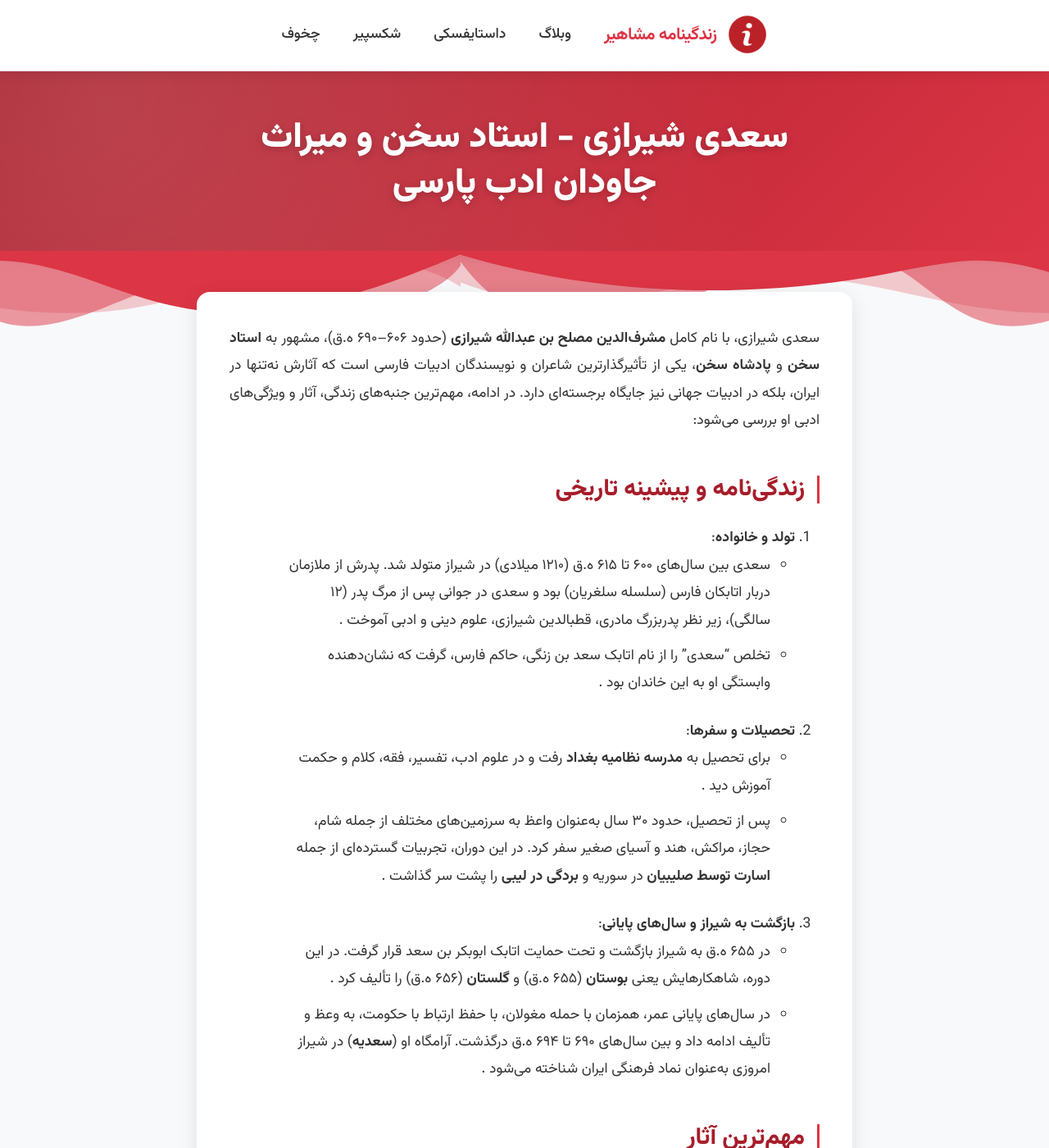
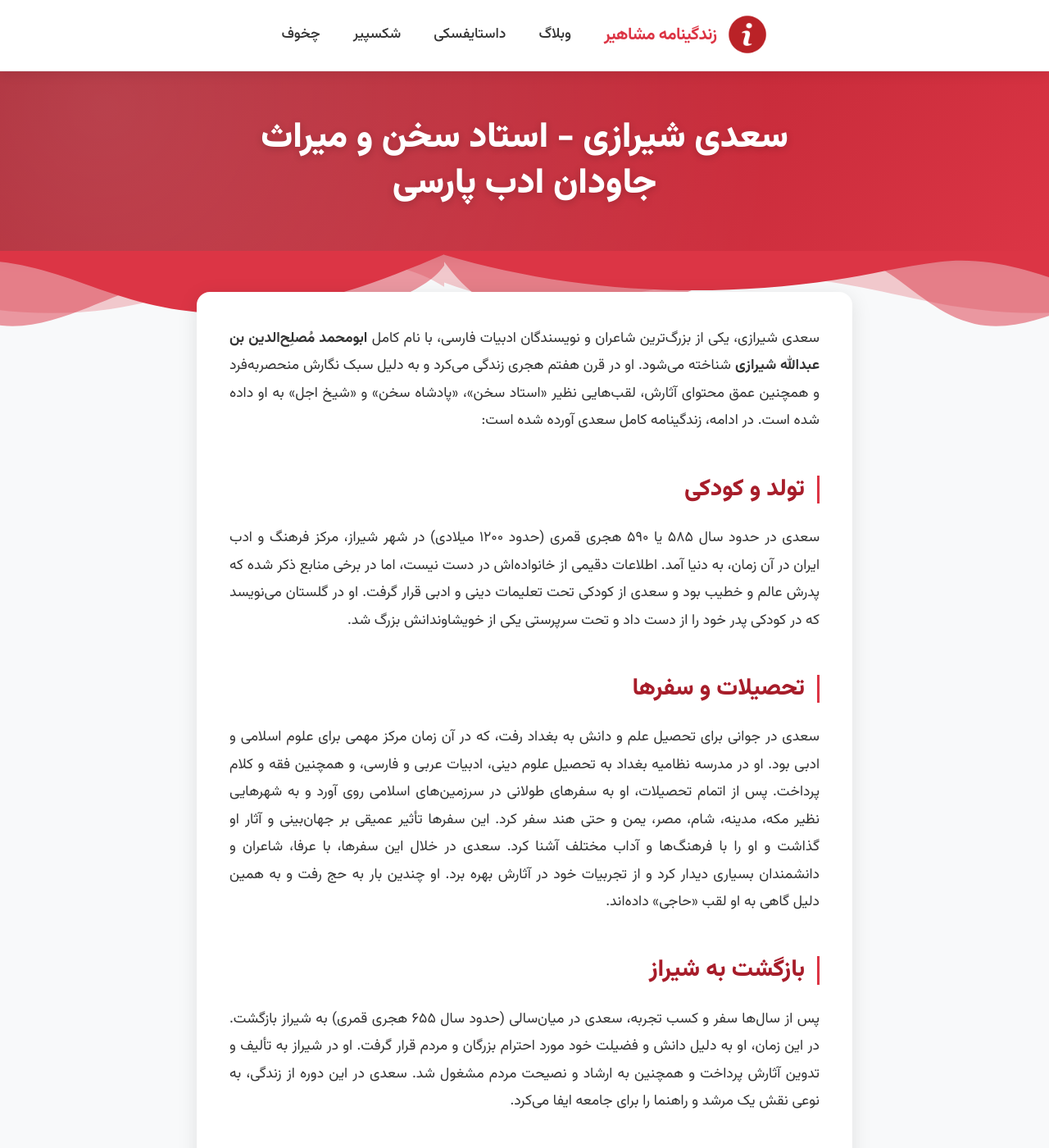
Before and after one commit to darkblog/darkblog.github.io, a Jekyll site: the page built from _posts/2025-6-28-9.md, in a window 1280 px wide and 1400 px high. Shown: the whole window at 82% size. Built offline with Jekyll 4.4.1, drawn with Linux system fonts in a browser that asks for light colours; some of the changed text lies outside the part shown.

Commit message:
Update 2025-6-28-9.md

```diff
--- a/_posts/2025-6-28-9.md
+++ b/_posts/2025-6-28-9.md
@@ -3,67 +3,40 @@
 title: سعدی شیرازی - استاد سخن و میراث جاودان ادب پارسی
 ---
 
-سعدی شیرازی، با نام کامل **مشرف‌الدین مصلح بن عبدالله شیرازی** (حدود ۶۰۶–۶۹۰ ه.ق)، مشهور به **استاد سخن** و **پادشاه سخن**، یکی از تأثیرگذارترین شاعران و نویسندگان ادبیات فارسی است که آثارش نه‌تنها در ایران، بلکه در ادبیات جهانی نیز جایگاه برجسته‌ای دارد. در ادامه، مهم‌ترین جنبه‌های زندگی، آثار و ویژگی‌های ادبی او بررسی می‌شود:
+سعدی شیرازی، یکی از بزرگ‌ترین شاعران و نویسندگان ادبیات فارسی، با نام کامل **ابومحمد مُصلِح‌الدین بن عبدالله شیرازی** شناخته می‌شود. او در قرن هفتم هجری زندگی می‌کرد و به دلیل سبک نگارش منحصربه‌فرد و همچنین عمق محتوای آثارش، لقب‌هایی نظیر «استاد سخن»، «پادشاه سخن» و «شیخ اجل» به او داده شده است. در ادامه، زندگینامه کامل سعدی آورده شده است:
 
-## زندگی‌نامه و پیشینه تاریخی
-1. **تولد و خانواده**:
-   - سعدی بین سال‌های ۶۰۰ تا ۶۱۵ ه.ق (۱۲۱۰ میلادی) در شیراز متولد شد. پدرش از ملازمان دربار اتابکان فارس (سلسله سلغریان) بود و سعدی در جوانی پس از مرگ پدر (۱۲ سالگی)، زیر نظر پدربزرگ مادری، قطبالدین شیرازی، علوم دینی و ادبی آموخت .
-   - تخلص "سعدی" را از نام اتابک سعد بن زنگی، حاکم فارس، گرفت که نشان‌دهنده وابستگی او به این خاندان بود .
+## تولد و کودکی
+سعدی در حدود سال ۵۸۵ یا ۵۹۰ هجری قمری (حدود ۱۲۰۰ میلادی) در شهر شیراز، مرکز فرهنگ و ادب ایران در آن زمان، به دنیا آمد. اطلاعات دقیمی از خانواده‌اش در دست نیست، اما در برخی منابع ذکر شده که پدرش عالم و خطیب بود و سعدی از کودکی تحت تعلیمات دینی و ادبی قرار گرفت. او در گلستان می‌نویسد که در کودکی پدر خود را از دست داد و تحت سرپرستی یکی از خویشاوندانش بزرگ شد.
 
-2. **تحصیلات و سفرها**:
-   - برای تحصیل به **مدرسه نظامیه بغداد** رفت و در علوم ادب، تفسیر، فقه، کلام و حکمت آموزش دید .
-   - پس از تحصیل، حدود ۳۰ سال به‌عنوان واعظ به سرزمین‌های مختلف از جمله شام، حجاز، مراکش، هند و آسیای صغیر سفر کرد. در این دوران، تجربیات گسترده‌ای از جمله **اسارت توسط صلیبیان** در سوریه و **بردگی در لیبی** را پشت سر گذاشت .
+## تحصیلات و سفرها
+سعدی در جوانی برای تحصیل علم و دانش به بغداد رفت، که در آن زمان مرکز مهمی برای علوم اسلامی و ادبی بود. او در مدرسه نظامیه بغداد به تحصیل علوم دینی، ادبیات عربی و فارسی، و همچنین فقه و کلام پرداخت. پس از اتمام تحصیلات، او به سفرهای طولانی در سرزمین‌های اسلامی روی آورد و به شهرهایی نظیر مکه، مدینه، شام، مصر، یمن و حتی هند سفر کرد. این سفرها تأثیر عمیقی بر جهان‌بینی و آثار او گذاشت و او را با فرهنگ‌ها و آداب مختلف آشنا کرد. سعدی در خلال این سفرها، با عرفا، شاعران و دانشمندان بسیاری دیدار کرد و از تجربیات خود در آثارش بهره برد.
+او چندین بار به حج رفت و به همین دلیل گاهی به او لقب «حاجی» داده‌اند.
 
-3. **بازگشت به شیراز و سال‌های پایانی**:
-   - در ۶۵۵ ه.ق به شیراز بازگشت و تحت حمایت اتابک ابوبکر بن سعد قرار گرفت. در این دوره، شاهکارهایش یعنی **بوستان** (۶۵۵ ه.ق) و **گلستان** (۶۵۶ ه.ق) را تألیف کرد .
-   - در سال‌های پایانی عمر، همزمان با حمله مغولان، با حفظ ارتباط با حکومت، به وعظ و تألیف ادامه داد و بین سال‌های ۶۹۰ تا ۶۹۴ ه.ق درگذشت. آرامگاه او (**سعدیه**) در شیراز امروزی به‌عنوان نماد فرهنگی ایران شناخته می‌شود .
+## بازگشت به شیراز
+پس از سال‌ها سفر و کسب تجربه، سعدی در میان‌سالی (حدود سال ۶۵۵ هجری قمری) به شیراز بازگشت. در این زمان، او به دلیل دانش و فضیلت خود مورد احترام بزرگان و مردم قرار گرفت. او در شیراز به تألیف و تدوین آثارش پرداخت و همچنین به ارشاد و نصیحت مردم مشغول شد. سعدی در این دوره از زندگی، به نوعی نقش یک مرشد و راهنما را برای جامعه ایفا می‌کرد.
 
-## مهم‌ترین آثار
-سعدی در قالب‌های متنوعی از جمله غزل، مثنوی، نثر مسجع و حکایت‌های اخلاقی طبع‌آزمایی کرد:
+## آثار سعدی
+سعدی دو اثر برجسته به نام‌های **گلستان** و **بوستان** دارد که از شاهکارهای ادبیات فارسی به شمار می‌روند. همچنین **دیوان سعدی** شامل غزلیات، قصاید، رباعیات و مثنوی‌های اوست. در زیر به معرفی مختصر آثار او می‌پردازیم:
+1. **گلستان**: کتابی در نثر آهنگین و مسجع که در قالب داستان‌ها و حکایات، پند و اندرزهای اخلاقی، اجتماعی و عرفانی ارائه می‌دهد. این کتاب به ۸ باب تقسیم شده و ازنظر سبک نگارش، یکی از زیباترین نمونه‌های نثر فارسی است.
+2. **بوستان**: کتابی منظوم در قالب مثنوی که به موضوعات اخلاقی، تربیتی و عرفانی می‌پردازد. این اثر شامل ۱۰ باب است و ازنظر محتوا و زیبایی کلام، اثری بی‌نظیر محسوب می‌شود.
+3. **دیوان اشعار**: شامل غزلیات عاشقانه، قصاید، رباعیات و مثنوی‌های کوتاه که عمدتاً به موضوعات عاشقانه، عرفانی و اجتماعی اختصاص دارد. غزلیات سعدی به‌ویژه در بیان احساسات عاشقانه، بسیار لطیف و تأثیرگذار است.
 
-1. **بوستان (سعدینامه)**:
-   - نخستین اثر او، مثنوی در بحر متقارب با ۴٬۰۰۰ بیت که در ۱۰ باب (عدل، احسان، عشق، تواضع و...) به مسائل اخلاقی و اجتماعی می‌پردازد.
-   - نمونه شعر:
-     > به مجنون کسی گفت: ای نیک‌پی / چه بودت که دیگر نیایی به حی؟
-     > چو بشنید بیچاره بگریست زار / که ای خواجه دستم ز دامن بدار .
+## سبک و ویژگی‌های ادبی
+سعدی به دلیل تسلط بر زبان فارسی و عربی و همچنین تجربه‌های گسترده‌اش از سفر و زیست در میان مردمان مختلف، سبکی خاص در نثر و نظم خلق کرد که به «سهل ممتنع» معروف است. این سبک به این معناست که آثار او در ظاهر ساده به نظر می‌رسند، اما در عمق، بسیار پیچیده و پرمعنا هستند. او در بیان مفاهیم اخلاقی و انسانی، از زبان طنز و داستان‌گویی بهره می‌گیرد که آثارش را برای همه قابل‌فهم و جذاب کرده است.
 
-2. **گلستان**:
-   - شاهکار نثر مسجع آمیخته به نظم، شامل ۸ باب با موضوعاتی مانند سیاست، اخلاق و عرفان.
-   - سبک ساده و طنزآمیز آن، همراه با حکایت‌های کوتاه (مانند: "پادشاهی پارسایی را پرسید: یادت می‌آید؟ گفت: بلی، وقتی خدا را فراموش می‌کنم!") .
+## وفات سعدی
+سعدی در حدود سال ۶۹۱ هجری قمری (۱۲۹۲ میلادی) در شیراز درگذشت. آرامگاه او که به «سعدیه» معروف است، در شیراز قرار دارد و یکی از مکان‌های فرهنگی و تاریخی مهم ایران است. این آرامگاه در طول تاریخ بارها مرمت شده و امروزه به‌عنوان یکی از جاذبه‌های گردشگری شیراز شناخته می‌شود.
 
-3. **غزلیات**:
-   - حدود ۷٬۰۰۰ بیت غزل عاشقانه و عارفانه با زبانی روان و موسیقی‌ایی قوی. غزلیات او ۴۲% از کل اشعارش را تشکیل می‌دهد .
-   - نمونه:
-     > "دلبرا! پیش وجودت همه خوبان عدمند / سروران بر در سودای تو خاک قدمند" .
+## تأثیرات و جایگاه سعدی
+سعدی نه‌تنها در ایران، بلکه در سراسر جهان به‌عنوان شاعری بزرگ شناخته شده است. آثار او به زبان‌های مختلف ترجمه شده و موردتوجه قرار گرفته است. او در آثارش به موضوعاتی نظیر انسان‌دوستی، عدالت، محبت و اخلاق پرداخته و همین امر او را به چهره‌ای جهانی تبدیل کرده است. سعدی همچنین تأثیر عمیقی بر شاعران و نویسندگان پس از خود، نظیر حافظ، گذاشت.
 
-4. **دیگر آثار**:
-   - قصاید عربی، رباعیات، مجالس پنج‌گانه (خطابه‌ها)، و رساله‌هایی مانند "نصیحه‌الملوک" (پند به پادشاهان) .
+## روز بزرگداشت سعدی
+در ایران، روز اول اردیبهشت به‌عنوان روز بزرگداشت سعدی نام‌گذاری شده است. در این روز، مراسم‌های مختلفی در سعدیه و دیگر نقاط کشور برگزار می‌شود و از مقام این شاعر بزرگ تجلیل به عمل می‌آید.
 
-## ویژگی‌های ادبی و سبک نگارش
-- **سادگی و روانی**: با وجود پیچیدگی مفاهیم اخلاقی، زبان او برای عموم قابل درک بود و از افراط در آرایه‌های ادبی پرهیز می‌کرد .
-- **طنز اجتماعی**: از طنز برای انتقال مفاهیم عمیق استفاده می‌کرد (مانند انتقاد از ریاکاری در شعر: "زهد پیدا کفر پنهان بود چندین روزگار") .
-- **ایجاز (گزیده‌گویی)**: توانایی بیان معانی گسترده در کمترین واژه‌ها، به‌ویژه در گلستان .
-- **تنوع قالب‌ها**: آمار اشعار او نشان می‌دهد ۴۲% غزل، ۲۹% مثنوی و ۹% قصیده سروده است. وزن‌های پرکاربردش شامل "متقارب" (۲۶% اشعار) و "مجتث" (۱۴%) است .
+سعدی به‌عنوان یکی از ستون‌های ادبیات فارسی، با آثارش راهنمایی برای زندگی بهتر و اخلاقی‌تر ارائه داده و همچنان پس از گذشت قرن‌ها، کلامش تازه و تأثیرگذار باقی مانده است. یکی از معروف‌ترین ابیات او که بر سردر سازمان ملل متحد نیز نقش بسته، این است:
+> بنی‌آدم اعضای یک پیکرند
+> که در آفرینش ز یک گوهرند
+> چو عضوی به درد آورد روزگار
+> دگر عضوها را نماند قرار
 
-## میراث و تأثیر جهانی
-- **تأثیر بر ادبیات جهان**:
-   - گلستان و بوستان به زبان‌های اروپایی ترجمه شده‌اند و نویسندگانی مانند **ولتر** و **گوته** از او الهام گرفتند. بوستان در فهرست ۱۰۰ کتاب برتر تاریخ گاردین جای دارد .
-   - جمله‌هایی مانند "بنی‌آدم اعضای یکدیگرند" در سازمان ملل نقش بسته است.
-- **جایگاه در فرهنگ ایرانی**:
-   - روز ۱ اردیبهشت به نام "روز سعدی" در ایران نامگذاری شده است.
-   - بسیاری از اشعار او به ضرب‌المثل تبدیل شده‌اند ("مشک آن است که خود ببوید، نه آنکه عطار بگوید") .
-- **آرامگاه**: سعدیه شیراز، که امروزه به‌عنوان یکی از جاذبه‌های فرهنگی ایران، سالانه پذیرای هزاران بازدیدکننده است .
-
-## خلاصه‌ای از زندگی سعدی
-
-| موضوع | جزئیات |
-|-------|--------|
-| **تولد** | ۶۰۰–۶۱۵ ه.ق (شیراز) |
-| **مرگ** | ۶۹۰–۶۹۴ ه.ق (شیراز) |
-| **علت شهرت** | بوستان، گلستان، غزلیات |
-| **سبک ادبی** | ساده‌نویسی، طنز اجتماعی، ایجاز |
-| **تخلص** | برگرفته از نام اتابک سعد بن زنگی |
-| **آرامگاه** | سعدیه شیراز |
-
-سعدی را می‌توان نماد "ادبیات انسان‌محور" دانست که پیام‌های اخلاقی او مرزهای زمان و جغرافیا را درنوردیده‌اند. به‌قول خودش:
-> "چنان نزنند قیمت عشق را / که سست عهدی تحمل نکند بار جفا را" .
+این بیت نمادی از اندیشه بشر دوستانه سعدی و تأکید او بر همبستگی و همدلی میان انسان‌هاست.
```
